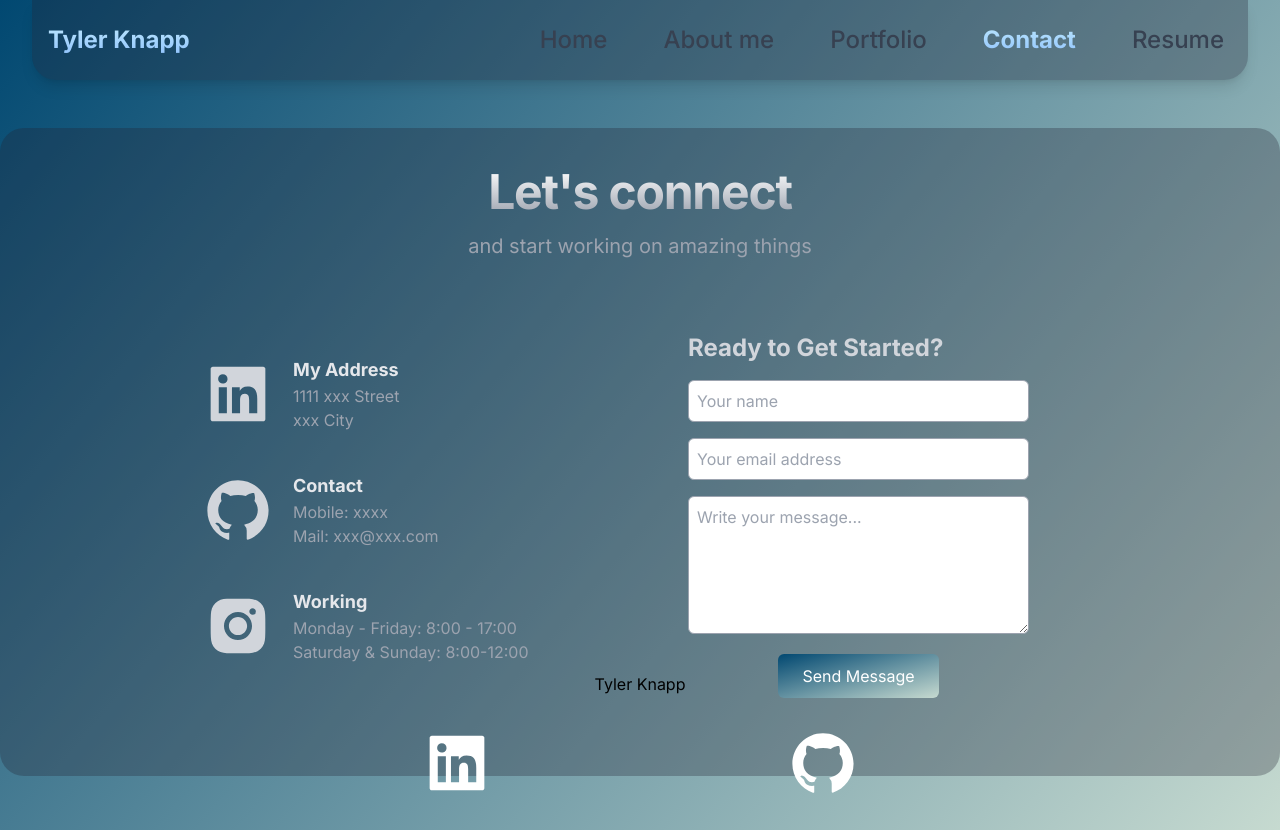
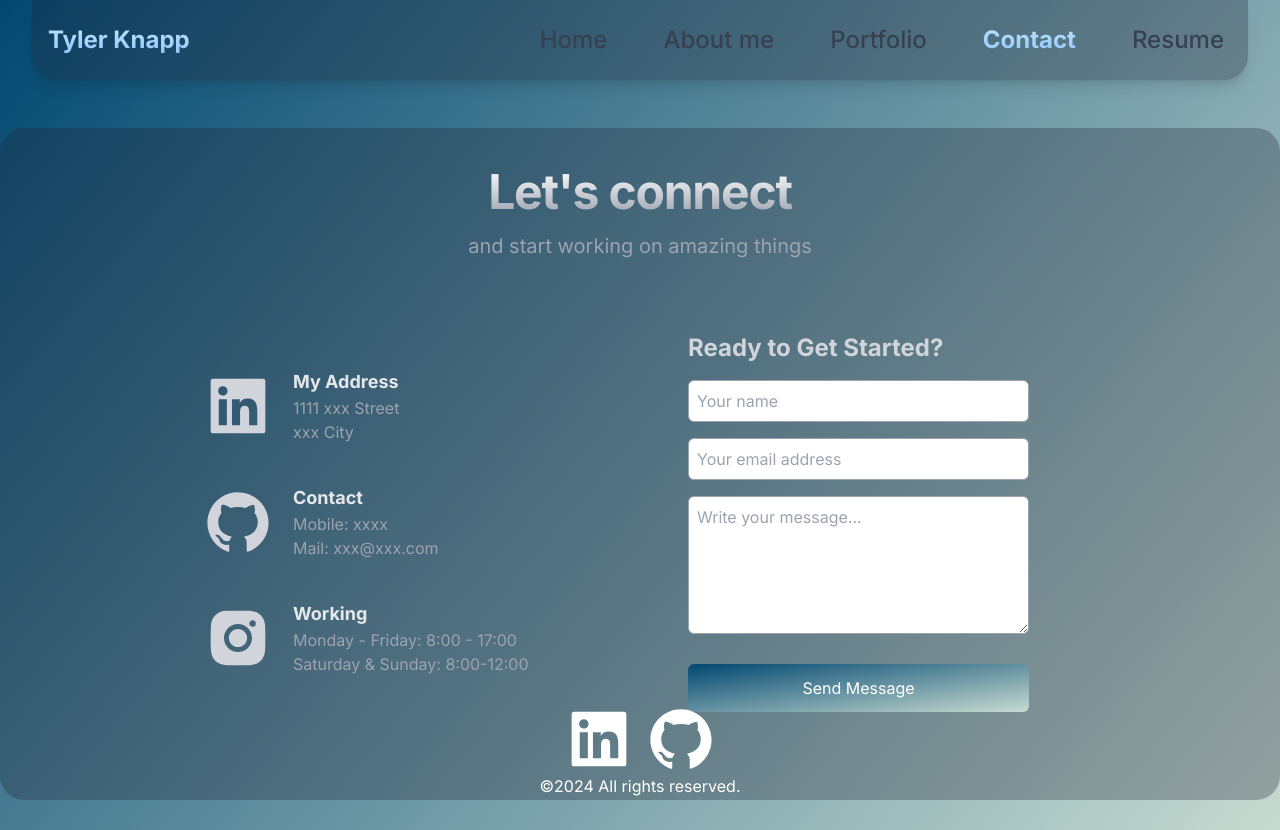
Before and after one commit to Tyler-KD/tyler-knapp-portfolio, a React (Vite) app: page /Contact in a window 1280 px wide. Built offline with nearby package versions, Linux system fonts and the light colour scheme.

Commit message:
Updated social icons and applied Date.getFullYear() method to dynamically display current copyright year in footer

```diff
--- a/src/components/Contact.jsx
+++ b/src/components/Contact.jsx
@@ -74,22 +74,24 @@ const Contact = () => {
                                     <div className='mx-0 mb-1 sm:mb-4'>
                                         <div className='mx-0 mb-1 sm:mb-4'>
                                             <input type="text" id="name" autoComplete="given-name" placeholder="Your name"
-                                            className='mb-2 w-full rounded-md border border-gray-400 py-2 pl-2 pr-4 sm:mb-0' name="name" onChange={handleChange} />
+                                                className='mb-2 w-full rounded-md border border-gray-400 py-2 pl-2 pr-4 sm:mb-0' name="name" onChange={handleChange} />
                                         </div>
                                         <div className='mx-0 mb-1 sm:mb-4'>
                                             <input type="email" id="email" autoComplete="email" placeholder="Your email address"
-                                            className='mb-2 w-full rounded-md border border-gray-400 py-2 pl-2 pr-4 sm:mb-0' name="email" onChange={handleChange} />
+                                                className='mb-2 w-full rounded-md border border-gray-400 py-2 pl-2 pr-4 sm:mb-0' name="email" onChange={handleChange} />
                                         </div>
                                     </div>
                                     <div className='mx-0 mb-1 sm:mb-4'>
                                         <textarea id="message" cols="30" rows="5" placeholder="Write your message..."
-                                        className='mb-2 w-full rounded-md border border-gray-400 py-2 pl-2 pr-4 sm:mb-0' name="message" onChange={handleChange} >
+                                            className='mb-2 w-full rounded-md border border-gray-400 py-2 pl-2 pr-4 sm:mb-0' name="message" onChange={handleChange} >
                                         </textarea>
                                     </div>
                                 </div>
                                 <div className='text-center'>
-                                    <a href={`mailto:tyler.kd.knapp@gmail.com?subject=${formData.subject}&body=${formData.body}&name=${formData.name}`}
-                                    className='w-full bg-primary-color text-white px-6 py-3 font-xl rounded-md sm:mb-0'>Send Message</a>
+                                    <button className='w-full bg-primary-color text-white px-6 py-3 font-xl rounded-md sm:mb-0 transition-all duration-200 hover:scale-110'>
+                                        <a href={`mailto:tyler.kd.knapp@gmail.com?subject=${formData.subject}&body=${formData.body}&name=${formData.name}`}
+                                        >Send Message</a>
+                                    </button>
                                 </div>
                             </form>
                         </div>
--- a/src/components/Footer.jsx
+++ b/src/components/Footer.jsx
@@ -4,14 +4,18 @@ import { AiFillLinkedin, AiFillGithub } from 'react-icons/ai';
 const Footer = () => {
     return (
         <footer className='px-4 text-center has-[8vh]'>
-            <h2>Tyler Knapp</h2>
-            <div className="flex flex-row justify-between text-white p-8 max-w-[500px] mx-auto">
+            <section className="flex flex-row justify-between text-white px-6 pt-8 max-w-[200px] mx-auto">
                 {/* When hovering, cursor turns to pointer */}
-                <a href="#" className='transition-all duration-200 hover:scale-110 cursor-pointer'><AiFillLinkedin className='w-[70px] h-auto'/></a>
-                <a className='transition-all duration-200 hover:scale-110 cursor-pointer'><AiFillGithub className='w-[70px] h-auto'/></a>
+                <a href="https://www.linkedin.com/in/tyler-knapp-8717862a7/" className='transition-all duration-200 hover:scale-110 cursor-pointer' type='button'><AiFillLinkedin className='w-[70px] h-auto'/></a>
+                <a href="https://github.com/Tyler-KD" className='transition-all duration-200 hover:scale-110 cursor-pointer' type='button'><AiFillGithub className='w-[70px] h-auto'/></a>
                 {/* {new Date.getFullYear()&copy} */}
 
-            </div>
+            </section>
+            <section>
+                <h6>
+                    <p className="copyright-text text-white pb-8">&copy;{new Date().getFullYear()} All rights reserved.</p>
+                </h6>
+            </section>
 
 
 
--- a/src/components/Hero.jsx
+++ b/src/components/Hero.jsx
@@ -13,7 +13,7 @@ const Hero = () => {
   return (
     <div className="relative pt-16 sm:pt-16 sm:pb-16 lg:pb-18 overflow-hidden md:h-[76vh]">
 
-      <div className="px-4 mx-auto max-w-7xl sm:px-6 lg:px-8 relative z-20">
+      <div className="px-6 mx-auto max-w-7xl sm:px-6 lg:px-8 relative z-20">
         <div className="max-w-xl mx-auto text-center">
             <h1 className="text-4xl font-bold sm:text-6xl gray-primary-color">
                 Welcome to my Portfolio
--- a/src/components/Resume.jsx
+++ b/src/components/Resume.jsx
@@ -6,7 +6,7 @@ const Resume = () => {
             {/* Div for Download Resume Button */}
             <div className="mx-auto max-w-7xl px-4 sm:px-6 lg:px-8 py-10 bg-[#223]/30 rounded-3xl">
                 <div className="mb-6 max-w-3xl text-center sm:text-center md:mx-auto">
-                    <a href="#" title="" className="shadow-2xl mr-4 inline-flex items-center py-4 mt-8 font-semibold text-white bg-primary-color rounded-lg transition-all duration-200 hover:scale-110" role="button">
+                    <a href="#" title="" className="shadow-2xl mr-4 inline-flex items-center px-6 py-4 mt-8 font-semibold text-white bg-primary-color rounded-lg transition-all duration-200 hover:scale-110" role="button">
                         Download Resume
                     </a>
                 </div>
```
